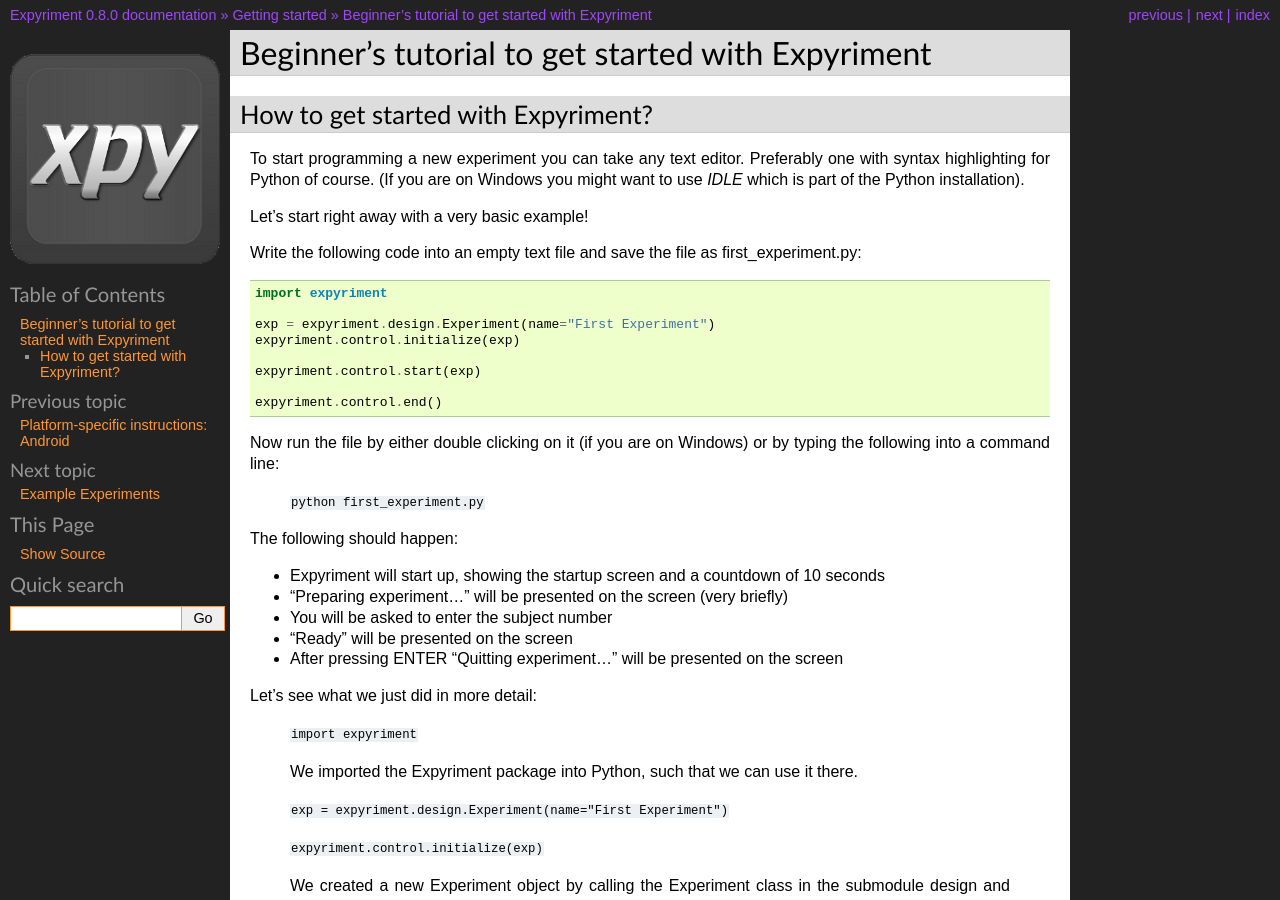
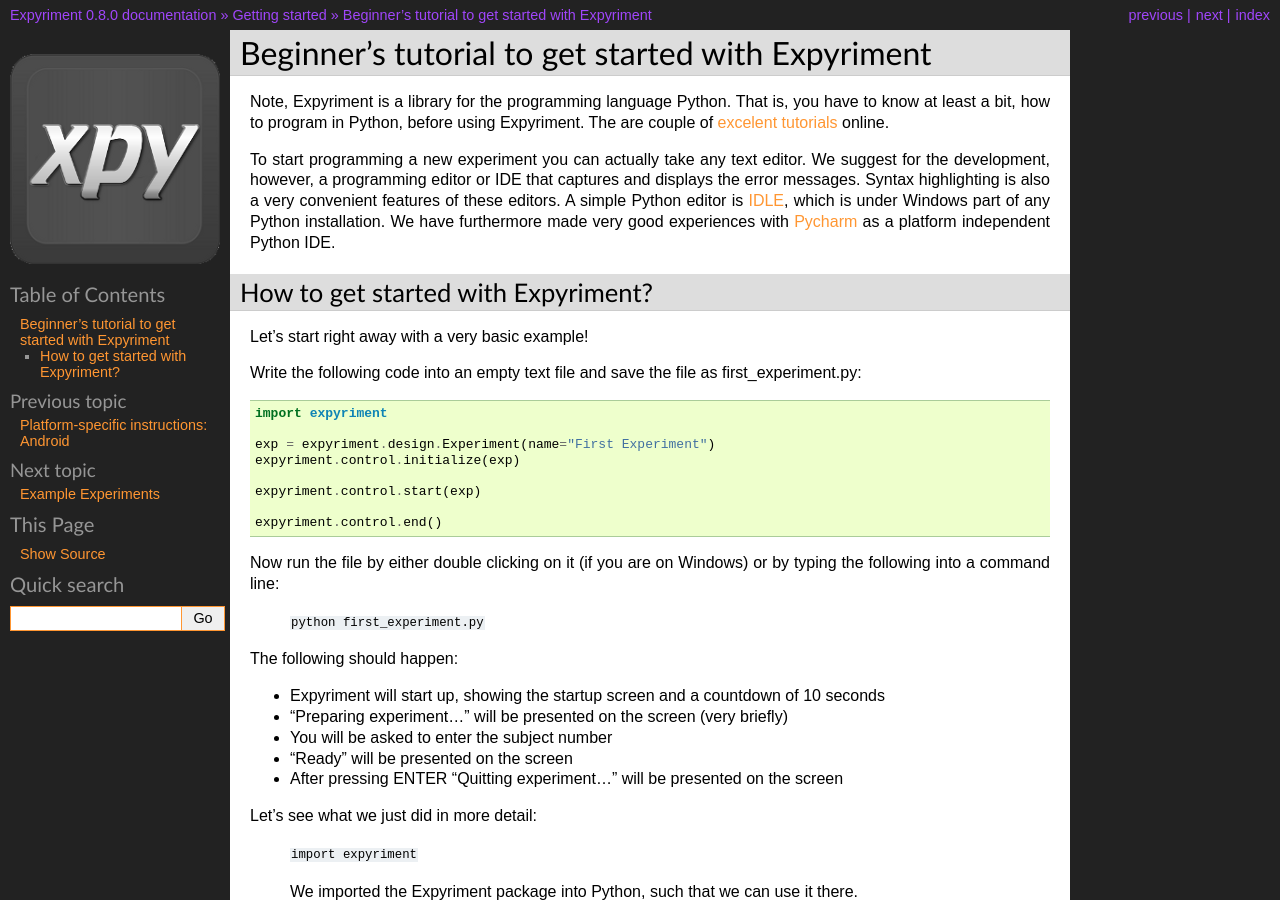
Before and after one commit to expyriment/expyriment, a Sphinx documentation site: the page built from documentation/sphinx/Tutorial.rst, in a window 1280 px wide and 900 px high. Built offline with Sphinx 7.4.7, drawn with Linux system fonts in a browser that asks for light colours; pages that are not in the unit, such as notebooks, are missing from menus.

Commit message:
Comments for DAUs

```diff
--- a/documentation/sphinx/Tutorial.rst
+++ b/documentation/sphinx/Tutorial.rst
@@ -1,11 +1,23 @@
 Beginner's tutorial to get started with Expyriment
 ====================================================
 
+Note, Expyriment is a library for the programming language Python.  That is,
+you have to know at least a bit, how to program in Python, before using
+Expyriment. The are couple of `excelent tutorials`_ online.
+
+To start programming a new experiment you can actually take any text editor.
+We suggest for the development, however, a programming editor or IDE that
+captures and displays the error messages. Syntax highlighting is also a very
+convenient features of these editors. A simple Python editor is  `IDLE`_, which
+is under Windows part of any Python installation.  We have furthermore made
+very good experiences with `Pycharm`_ as a platform independent Python IDE.
+
+.. _`excelent tutorials`: http://www.greenteapress.com/thinkpython/)
+.. _`IDLE`: http://en.wikipedia.org/wiki/IDLE_%28Python%29
+.. _`Pycharm`: https://www.jetbrains.com/pycharm/
+
 How to get started with Expyriment?
 -----------------------------------
-To start programming a new experiment you can take any text editor. Preferably
-one with syntax highlighting for Python of course. (If you are on Windows you
-might want to use *IDLE* which is part of the Python installation).
 
 Let's start right away with a very basic example!
 
```
